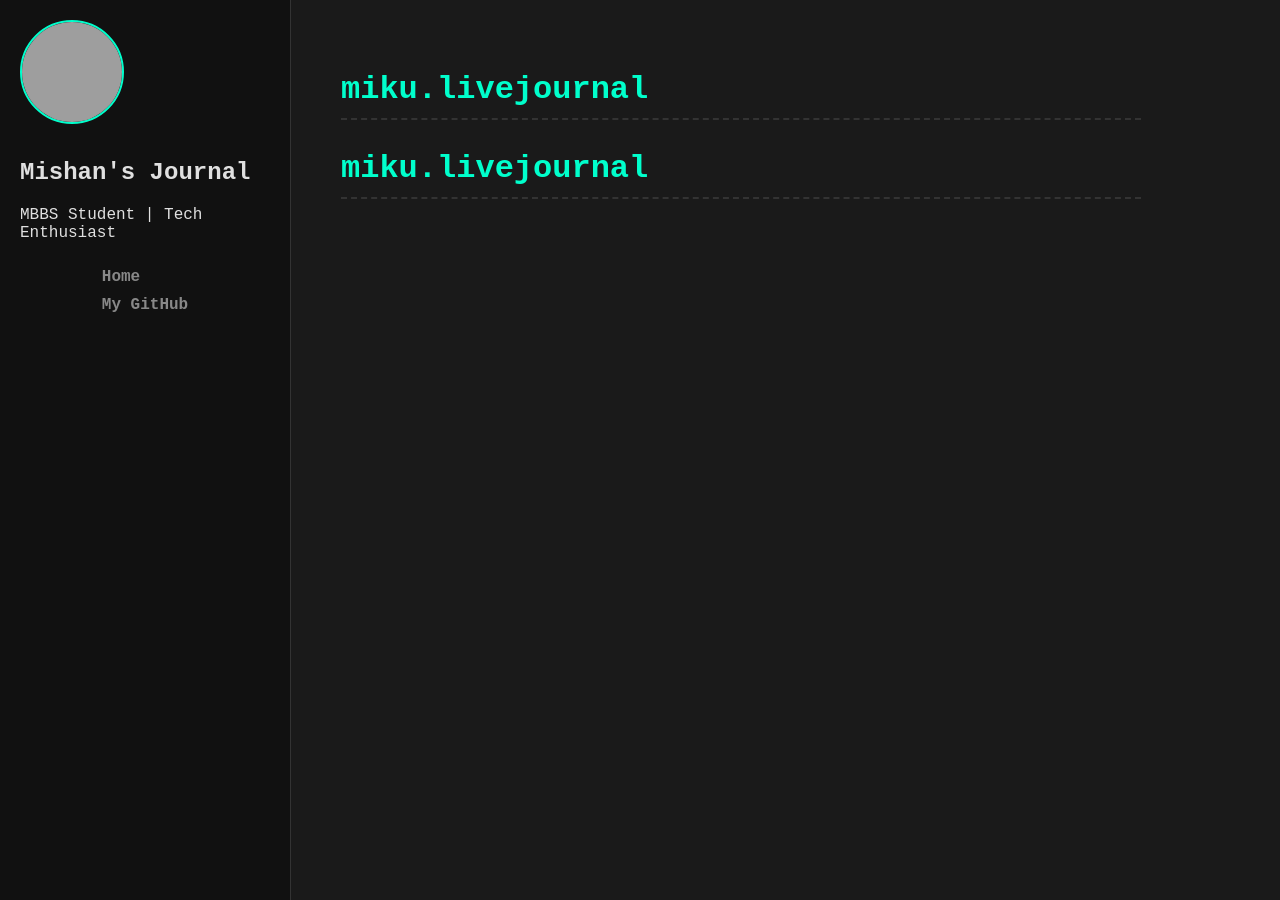
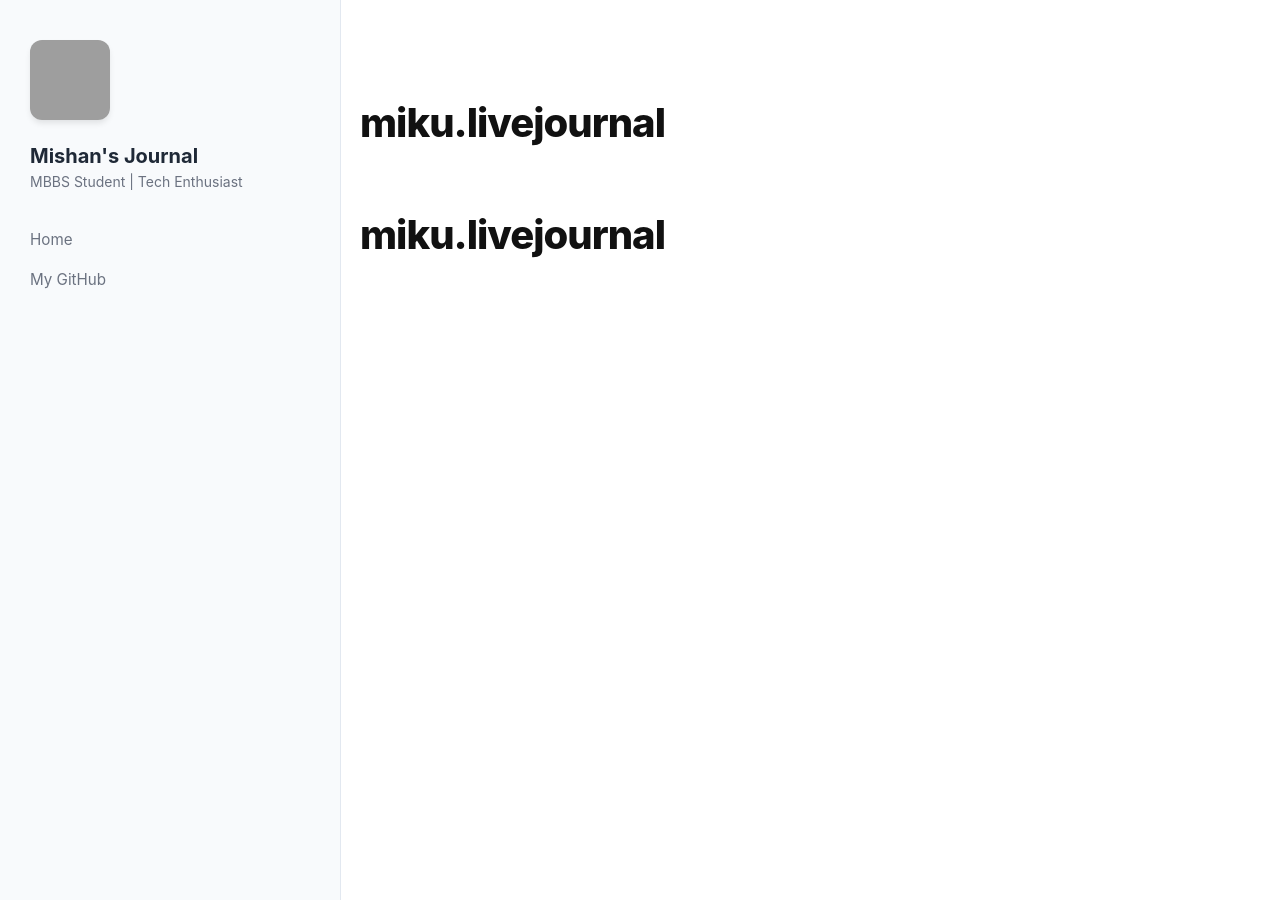
Before and after one commit to mishan-dr/miku.live, a Jekyll site: the page built from README.md, in a window 1280 px wide. Built offline with Jekyll 4.4.1, drawn with Linux system fonts in a browser that asks for light colours; our own code applies the rules of GitHub Pages for plain Markdown files; grey boxes are pictures that could not be loaded.

Commit message:
Update style.css

```diff
--- a/assets/css/style.css
+++ b/assets/css/style.css
@@ -1,66 +1,113 @@
-/* --- Global Reset --- */
+/* MODERN PROFESSIONAL THEME */
+:root {
+    --primary: #2563eb; /* Professional Blue */
+    --text-main: #1f2937;
+    --text-light: #6b7280;
+    --bg-sidebar: #f8fafc;
+    --bg-main: #ffffff;
+    --border: #e2e8f0;
+}
+
 body {
     margin: 0;
     padding: 0;
-    font-family: 'Courier New', monospace; /* Hacker/Journal vibe */
-    display: flex; /* Creates the Side-by-Side layout */
-    height: 100vh;
-    background-color: #1a1a1a; /* Dark Mode Background */
-    color: #e0e0e0; /* Light text */
+    font-family: -apple-system, BlinkMacSystemFont, "Segoe UI", Roboto, Helvetica, Arial, sans-serif;
+    display: flex;
+    min-height: 100vh;
+    color: var(--text-main);
 }
 
-/* --- The Sidebar UI --- */
+/* SIDEBAR - Clean & Minimal */
 .sidebar {
-    width: 250px;
-    background-color: #111;
-    border-right: 1px solid #333;
-    padding: 20px;
+    width: 280px;
+    background-color: var(--bg-sidebar);
+    border-right: 1px solid var(--border);
+    padding: 40px 30px;
+    position: fixed;
+    height: 100%;
     display: flex;
     flex-direction: column;
-    align-items: center;
 }
 
 .avatar {
-    width: 100px;
-    height: 100px;
-    border-radius: 50%;
-    border: 2px solid #00ffcc; /* Cyber Green border */
-    margin-bottom: 10px;
+    width: 80px;
+    height: 80px;
+    border-radius: 12px; /* Modern rounded corners */
+    object-fit: cover;
+    margin-bottom: 20px;
+    box-shadow: 0 4px 6px -1px rgba(0, 0, 0, 0.1);
+}
+
+.sidebar h2 {
+    font-size: 1.25rem;
+    font-weight: 700;
+    margin: 0 0 5px 0;
+}
+
+.sidebar p {
+    font-size: 0.875rem;
+    color: var(--text-light);
+    margin: 0 0 30px 0;
 }
 
 .links a {
     display: block;
-    color: #888;
+    color: var(--text-light);
     text-decoration: none;
-    margin-top: 10px;
-    font-weight: bold;
+    padding: 10px 0;
+    font-size: 0.95rem;
+    transition: color 0.2s;
+    border-bottom: 1px solid transparent;
 }
 
 .links a:hover {
-    color: #00ffcc;
+    color: var(--primary);
+    border-bottom: 1px solid var(--border);
 }
 
-/* --- The Journal Content UI --- */
+/* MAIN CONTENT - Readable & Spacious */
 .content {
-    flex: 1; /* Takes up remaining space */
-    padding: 50px;
-    overflow-y: auto; /* Allows scrolling if text is long */
-    max-width: 800px;
+    margin-left: 280px; /* Push content to right of sidebar */
+    padding: 60px 80px;
+    max-width: 700px;
+    width: 100%;
+    line-height: 1.8; /* Better reading experience */
 }
 
+/* TYPOGRAPHY */
 h1 {
-    color: #00ffcc;
-    border-bottom: 2px dashed #333;
-    padding-bottom: 10px;
+    font-size: 2.5rem;
+    font-weight: 800;
+    letter-spacing: -0.025em;
+    margin-bottom: 0.5rem;
+    color: #111;
 }
 
 .date {
-    font-size: 0.8em;
-    color: #666;
-    margin-bottom: 30px;
+    font-size: 0.9rem;
+    color: var(--text-light);
+    text-transform: uppercase;
+    letter-spacing: 0.05em;
+    margin-bottom: 40px;
+    display: block;
 }
 
-/* Make images inside posts responsive */
-img {
-    max-width: 100%;
+/* Post Content Styling */
+p { margin-bottom: 1.5rem; font-size: 1.1rem; }
+strong { color: #000; font-weight: 600; }
+blockquote {
+    border-left: 4px solid var(--primary);
+    padding-left: 20px;
+    color: var(--text-light);
+    font-style: italic;
+    background: #f9f9f9;
+    padding: 15px;
 }
+img { max-width: 100%; border-radius: 8px; }
+
+/* Mobile Response */
+@media (max-width: 768px) {
+    body { flex-direction: column; }
+    .sidebar { position: relative; width: auto; height: auto; border-right: none; border-bottom: 1px solid var(--border); }
+    .content { margin-left: 0; padding: 30px 20px; }
+}
```
